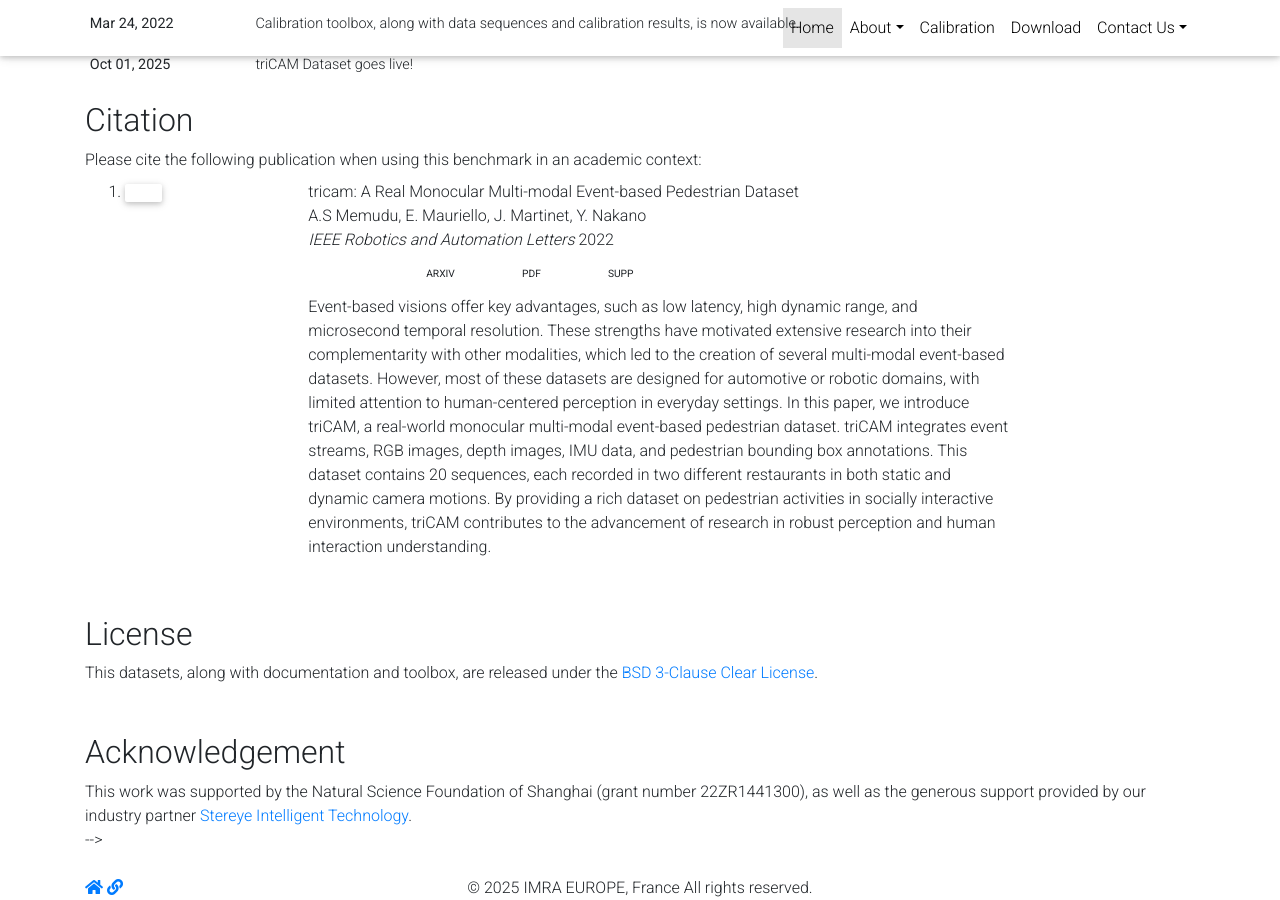
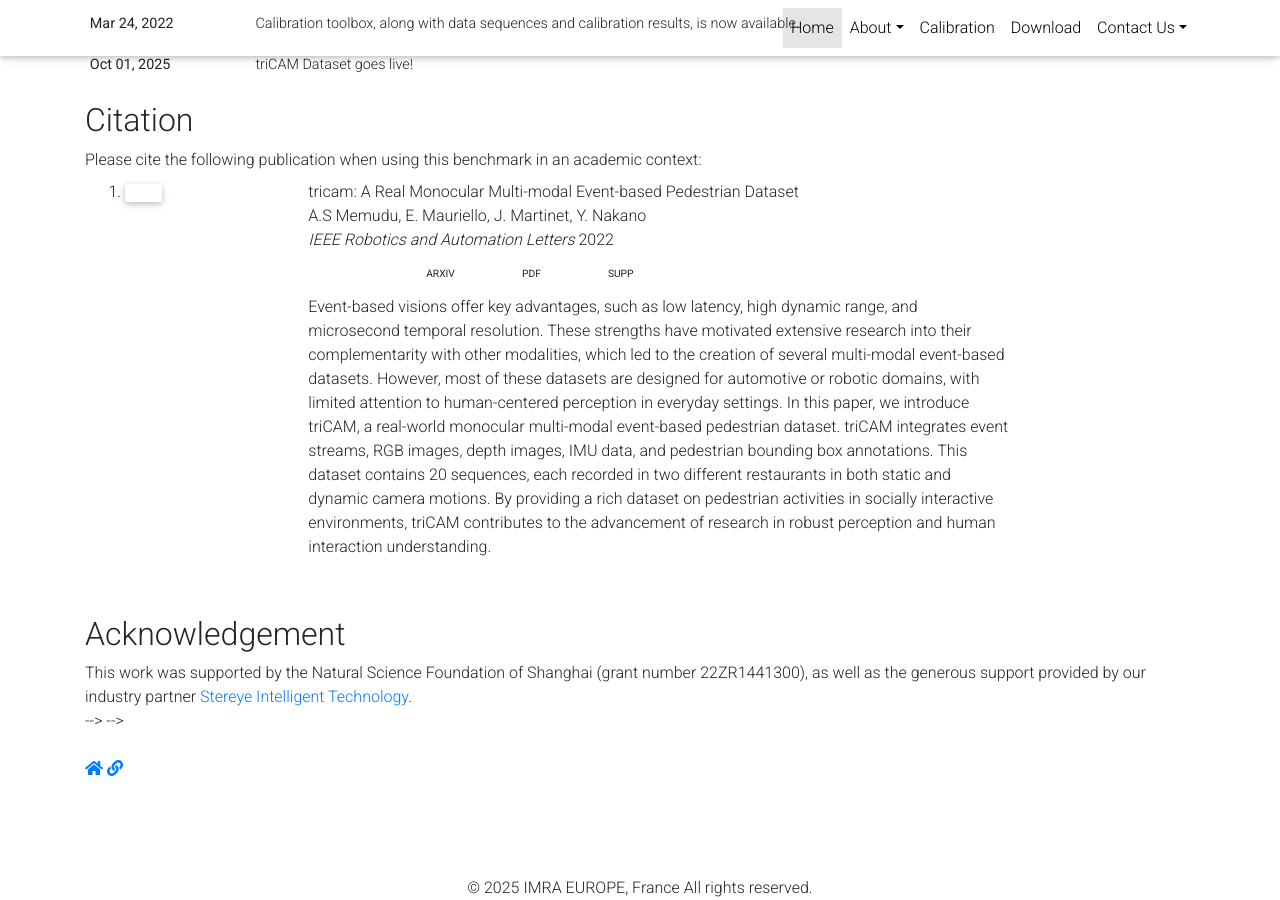
Before and after one commit to anikesadia/triCam-dataset, a Jekyll site: the page index.html, which Jekyll copies as it is, in a window 1280 px wide and 900 px high, scrolled down 938 px. Built offline with Jekyll 4.4.1, drawn with Linux system fonts in a browser that asks for light colours; nearby versions of some CDN libraries; library files that are not in the unit come from our copies; comment, search, counter and statistics services are not loaded; a style sheet for code colours, icons or effects is not loaded.

Commit message:
Update index.html

```diff
--- a/index.html
+++ b/index.html
@@ -272,7 +272,7 @@ triCAM contributes to the advancement of research in robust perception and human
           <br>
 
           <!-- <!-- License -->
-          <div class="License">
+          <!-- <div class="License">
             <h2>License</h2>
             This datasets, along with documentation and toolbox, are released under the <a href="https://spdx.org/licenses/BSD-3-Clause-Clear.html" target="_blank" rel="noopener noreferrer">BSD 3-Clause Clear License</a>.
           </div>
@@ -283,7 +283,7 @@ triCAM contributes to the advancement of research in robust perception and human
           <div class="Acknowledgement">
             <h2>Acknowledgement</h2>
             This work was supported by the Natural Science Foundation of Shanghai (grant number 22ZR1441300), as well as the generous support provided by our industry partner <a href="https://www.stereye.com/en/" target="_blank" rel="noopener noreferrer">Stereye Intelligent Technology</a>.
-          </div> -->
+          </div> --> -->
           <br>
           <br>
 
```
